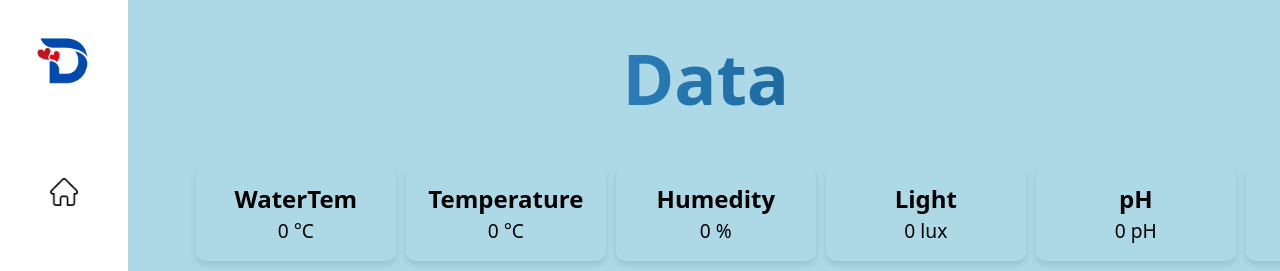
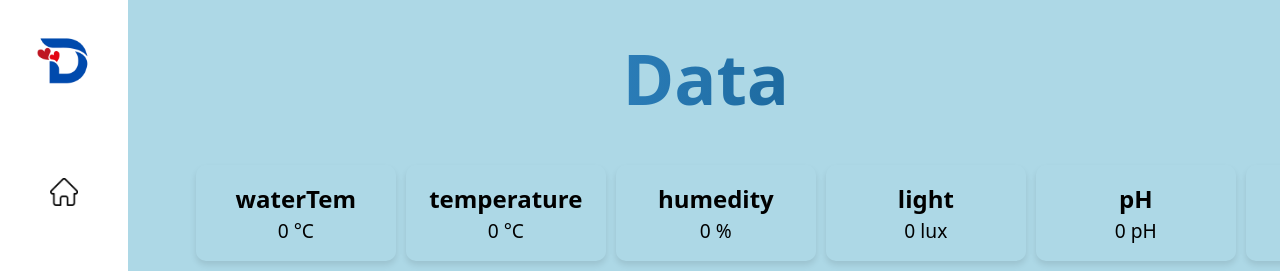
Before and after one commit to OscarMoscar198/Hydro-Devly, a React (Vite) app in the folder Hydro-Front/Hydro-Devly/: page /home in a window 1280 px wide. Shown: the top 271 px of the page. Built offline with nearby package versions, Linux system fonts and the light colour scheme; no server answers; sample sign-in values are in the browser's storage.

Commit message:
quick fix

```diff
--- a/Hydro-Front/Hydro-Devly/src/App.jsx
+++ b/Hydro-Front/Hydro-Devly/src/App.jsx
@@ -10,9 +10,10 @@ function App() {
     return (
         <BrowserRouter>
             <Routes>
-        <Route path='/*' element={<Login />}></Route>
-        <Route path='/login' element={<Login />}></Route>
-        <Route path='/signup' element={<Signup />}></Route>
+                <Route path='/*' element={<Login/>}></Route>
+                <Route path='/login' element={<Login/>}></Route>
+                <Route path='/signup' element={<Signup/>}></Route>
+                {/*<Route path='/home' element={<Home/>}></Route>*/}
                 <Route path='/home' element={<PrivateRoutes><Home /></PrivateRoutes>}></Route>
             </Routes>
         </BrowserRouter>
--- a/Hydro-Front/Hydro-Devly/src/pages/Home.jsx
+++ b/Hydro-Front/Hydro-Devly/src/pages/Home.jsx
@@ -21,12 +21,12 @@ ChartJS.register(
 
 const Home = () => {
     const [sensorData, setSensorData] = useState([
-        {name: "WaterTem", value: 0, unit: "°C"},
-        {name: "Temperature", value: 0, unit: "°C"},
-        {name: "Humedity", value: 0, unit: "%"},
-        {name: "Light", value: 0, unit: "lux"},
+        {name: "waterTem", value: 0, unit: "°C"},
+        {name: "temperature", value: 0, unit: "°C"},
+        {name: "humedity", value: 0, unit: "%"},
+        {name: "light", value: 0, unit: "lux"},
         {name: "pH", value: 0, unit: "pH"},
-        {name: "Conduc", value: 0, unit: "S"},
+        {name: "conduc", value: 0, unit: "S"},
     ]);
 
     useEffect(() => {
@@ -70,17 +70,17 @@ const Home = () => {
 
     const getColorForSensor = (sensorName) => {
         switch (sensorName) {
-            case "WaterTem":
+            case "waterTem":
                 return 'rgb(255, 99, 132)';
-            case "Temperature":
+            case "temperature":
                 return 'rgb(255, 159, 64)';
-            case "Humedity":
+            case "humedity":
                 return 'rgb(255, 205, 86)';
-            case "Light":
+            case "light":
                 return 'rgb(75, 192, 192)';
             case "pH":
                 return 'rgb(54, 162, 235)';
-            case "Conduc":
+            case "conduc":
                 return 'rgb(153, 102, 255)';
             default:
                 return "#000000"; // Default color in case the sensor name doesn't match any cases
```
Lines whose indentation alone changed are shown as unchanged.
